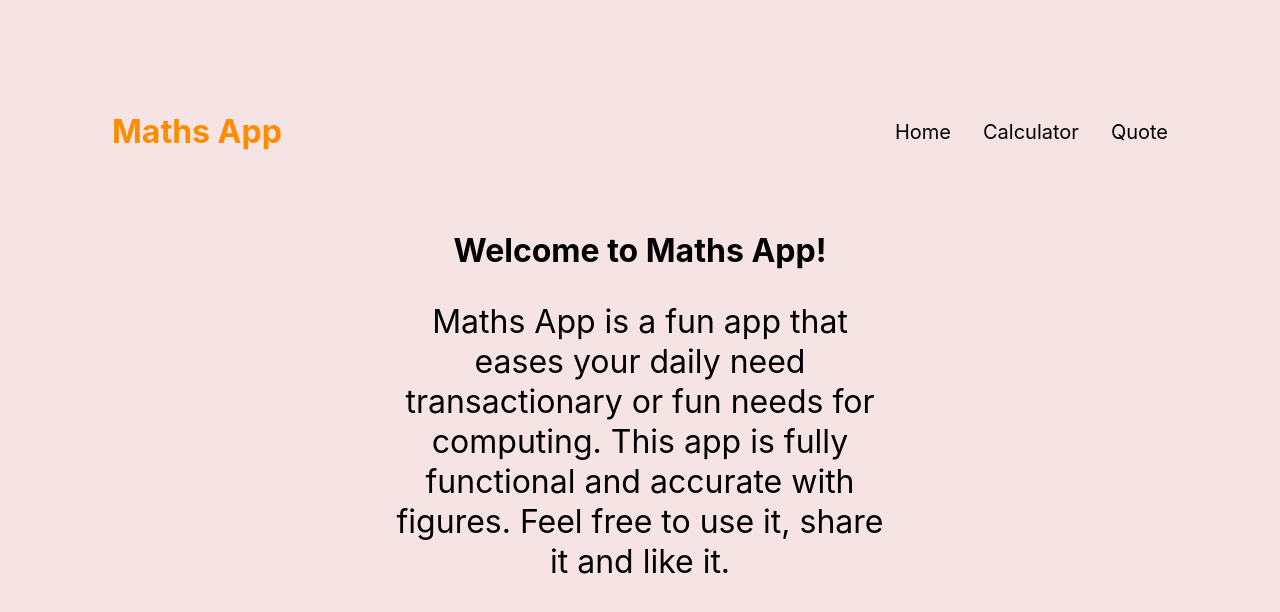
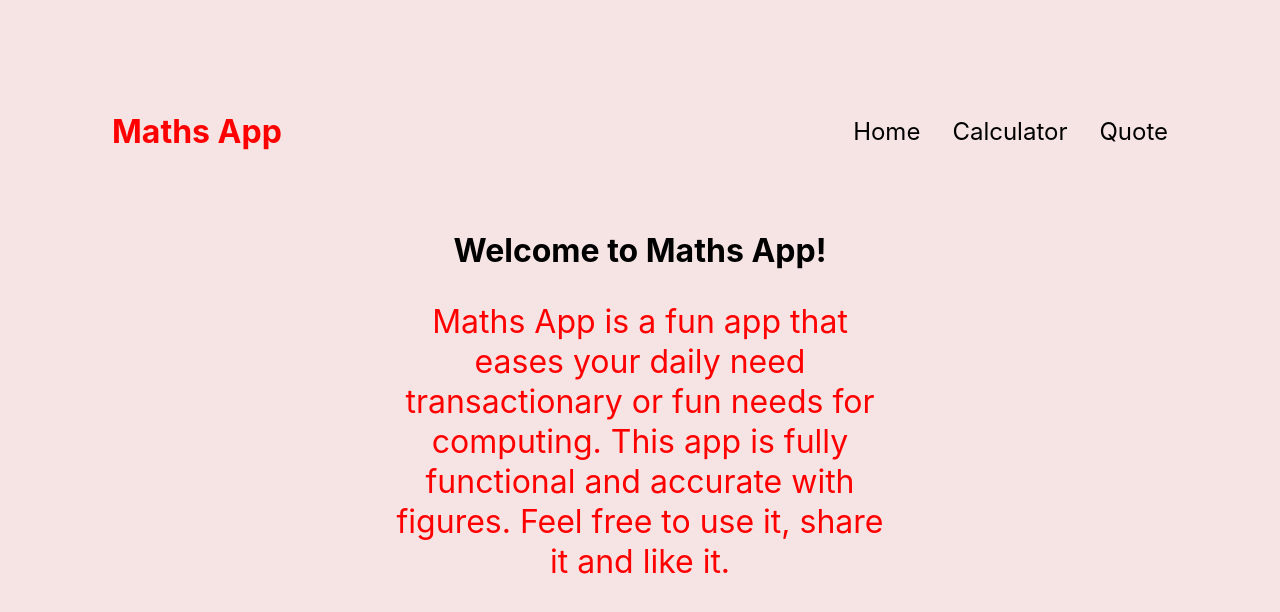
Before and after one commit to TaiwoEnoch/Maths_App, a React (Create React App) app: page / in a window 1280 px wide. In both pictures the pointer is over the element 640 px from the left and 442 px from the top of the page. Shown: the top 612 px of the page. Built offline with nearby package versions, Linux system fonts and the light colour scheme.

Commit message:
Add more styling to make full website.

```diff
--- a/src/index.css
+++ b/src/index.css
@@ -28,11 +28,6 @@ body {
   text-decoration: solid;
 }
 
-.heading:hover {
-  color: darkorange;
-  transition: all 1s ease-out;
-}
-
 .paraText {
   color: #000;
   max-width: 500px;
@@ -40,6 +35,11 @@ body {
   font-size: 2rem;
   line-height: 40px;
   text-align: center;
+}
+
+.paraText:hover {
+  color: red;
+  transition: all 1s ease-out;
 }
 
 .heroPage {
@@ -53,6 +53,11 @@ body {
   font-size: 2rem;
   line-height: 40px;
   text-align: center;
+}
+
+.Quote:hover {
+  color: red;
+  transition: all 1s ease-out;
 }
 
 .container {
@@ -73,14 +78,14 @@ body {
 a {
   list-style: none;
   text-decoration: none;
-  font-size: 1.25rem;
+  font-size: 1.5rem;
   color: #000;
   transition: all 1s ease-out;
 }
 
 a:hover {
   border-bottom: 1px solid #f2f2f2;
-  color: darkorange;
+  color: red;
 }
 
 .panel {
--- a/src/pages/Header.js
+++ b/src/pages/Header.js
@@ -3,7 +3,7 @@ import { Outlet, Link } from 'react-router-dom';
 const Header = () => (
   <div className="container">
     <div className="flex-header">
-      <h1 style={{ color: 'darkorange' }}>Maths App</h1>
+      <h1 style={{ color: 'red' }}>Maths App</h1>
       <nav className="nav">
         <ul style={{ display: 'flex', gap: '2rem' }} className="navList">
           <li>
```
